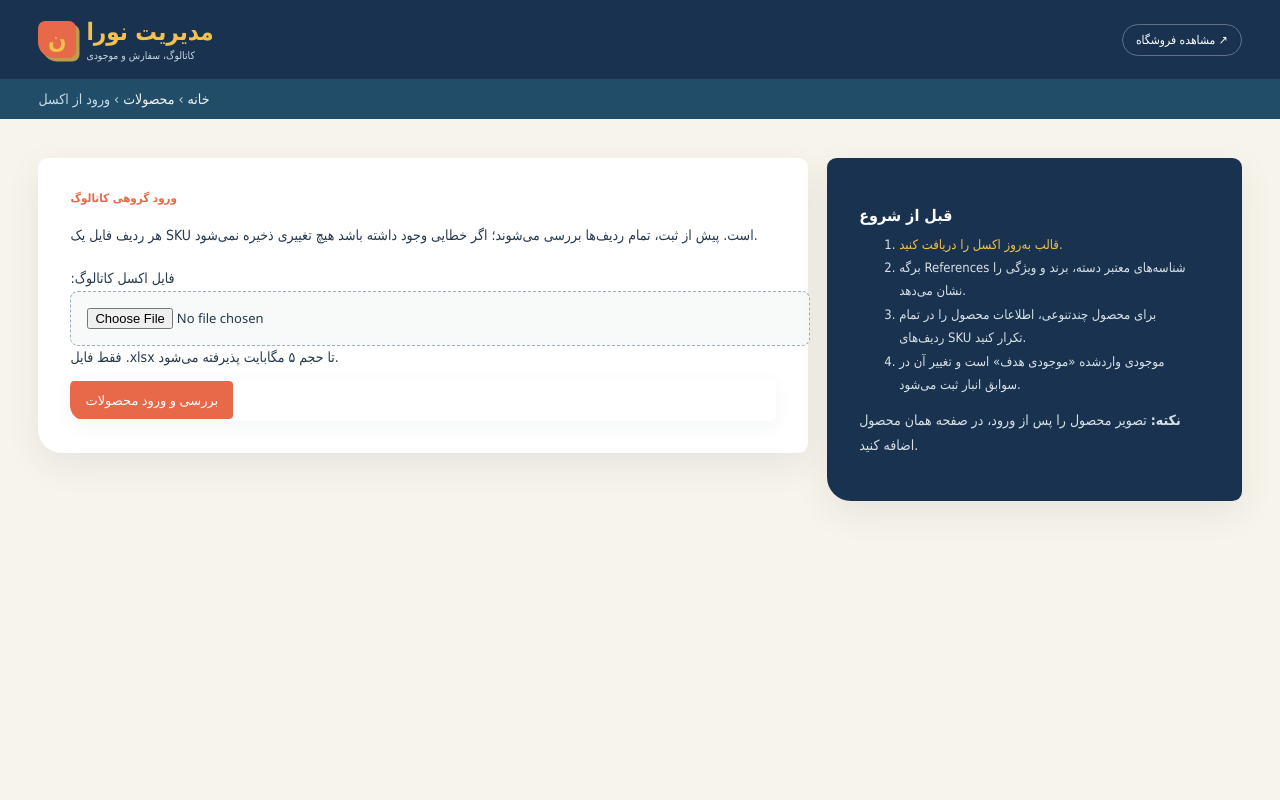
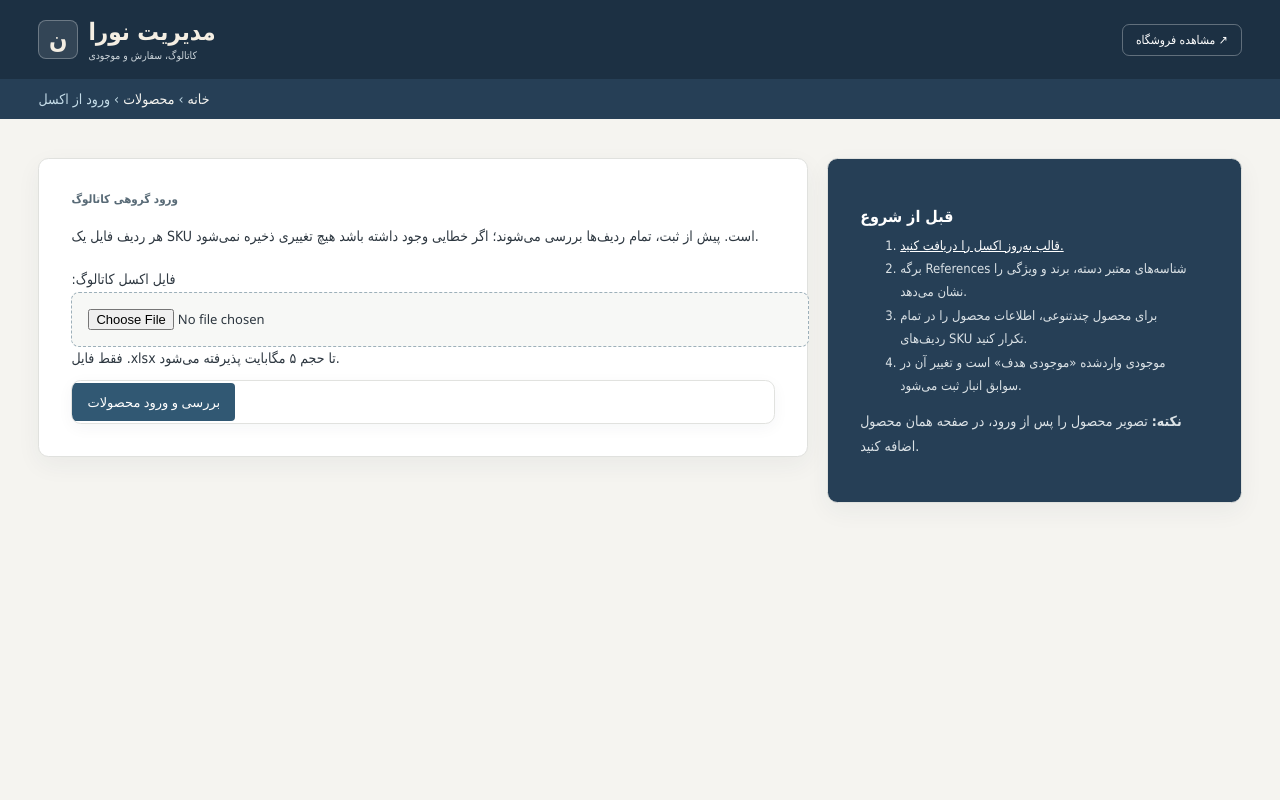
Before and after one commit to Tarokh11/vt-shop, a Django app: template backend/templates/admin/catalog/product/import_excel.html in a window 1280 px wide. Run offline with Django 5.2, Linux system fonts and the light colour scheme; the template is opened without the code that fills it: values that come from a table or form of the project are taken from there, others are empty; parts of the project's set-up code (start-up, migrations or seed data) failed here and were passed over.

Commit message:
Refine admin table design

```diff
--- a/backend/catalog/static/catalog/admin.css
+++ b/backend/catalog/static/catalog/admin.css
@@ -1,37 +1,450 @@
-:root {
-  --primary: #224d69;
-  --secondary: #19324f;
-  --accent: #f2c14e;
-  --header-bg: #19324f;
-  --header-color: #fffdf7;
-  --breadcrumbs-bg: #224d69;
-  --link-fg: #1f607c;
-  --link-hover-color: #e8684a;
-  --button-bg: #224d69;
-  --button-hover-bg: #19324f;
-  --default-button-bg: #e8684a;
-  --default-button-hover-bg: #c94f35;
+:root,
+html[data-theme="light"] {
+  --primary: #263f56;
+  --secondary: #1c3043;
+  --accent: #f4eee3;
+  --header-bg: #1c3043;
+  --header-color: #ffffff;
+  --breadcrumbs-bg: #263f56;
+  --body-bg: #f5f4f0;
+  --body-fg: #2d3740;
+  --link-fg: #315873;
+  --link-hover-color: #19364b;
+  --hairline-color: #e2e2de;
+  --border-color: #d7d8d5;
+  --darkened-bg: #f2f2ef;
+  --selected-bg: #eef2f3;
+  --selected-row: #f0f4f5;
+  --button-bg: #315873;
+  --button-hover-bg: #1c3043;
+  --default-button-bg: #315873;
+  --default-button-hover-bg: #1c3043;
 }
-html[data-theme="light"], :root { --body-bg: #f7f4eb; --body-fg: #26394d; }
-body { font-family: Tahoma, Arial, sans-serif; }
-#header { min-height: 3.7rem; padding-inline: clamp(1rem, 3vw, 2.5rem); box-shadow: 0 5px 20px rgba(25,50,79,.16); }
-#site-name a { display: inline-flex; align-items: center; gap: .65rem; color: #fff; font-weight: 700; }
-#site-name a > span:last-child { display: grid; gap: .15rem; }
-#site-name small { color: #c7d7df; font-size: .65rem; font-weight: 400; }
-.nora-admin-mark { display: grid; width: 2.35rem; height: 2.35rem; place-items: center; border-radius: .45rem .45rem .45rem 1rem; background: #e8684a; box-shadow: .22rem .22rem 0 rgba(242,193,78,.75); }
-.storefront-link { align-self: center; padding: .5rem .8rem; border: 1px solid rgba(255,255,255,.3); border-radius: 999px; color: #fff !important; font-size: .75rem; }
-div.breadcrumbs { padding: .75rem clamp(1rem, 3vw, 2.5rem); }
-#content { padding: clamp(1rem, 3vw, 2.5rem); }
-.module, .inline-group, #changelist-filter, .submit-row { overflow: hidden; border-radius: .45rem .45rem .45rem 1rem; box-shadow: 0 5px 20px rgba(25,50,79,.05); }
-.module h2, .module caption, .inline-group h2 { padding: .75rem 1rem; }
-.object-tools a { border-radius: 999px; }
-.object-tools .importlink { background: #e8684a; }
-.catalog-image-preview { width: 4.5rem; height: 3.5rem; object-fit: cover; border-radius: .4rem; }
-.admin-status, .stock-indicator { display: inline-flex; min-width: 3.5rem; justify-content: center; padding: .25rem .5rem; border-radius: 999px; font-size: .7rem; font-weight: 700; }
-.status-live, .stock-ok { background: #e0f1e9; color: #247050; }.status-draft { background: #ececef; color: #646472; }.stock-low { background: #fff0c9; color: #8b6413; }.stock-empty { background: #fbe4df; color: #a13f31; }
-.excel-import-layout { display: grid; grid-template-columns: minmax(0,1.3fr) minmax(17rem,.7fr); gap: 1.2rem; align-items: start; }
-.excel-import-card, .excel-import-help { padding: clamp(1.2rem, 3vw, 2rem); border-radius: .6rem .6rem .6rem 1.5rem; background: #fff; box-shadow: 0 12px 35px rgba(25,50,79,.08); }
-.admin-eyebrow { margin: 0; color: #e8684a; font-size: .72rem; font-weight: 700; }.excel-import-card h1 { margin-top: .4rem; }.excel-import-card form { margin-top: 1.5rem; }.excel-import-card input[type="file"] { width: 100%; padding: 1rem; border: 1px dashed #9db0ba; border-radius: .5rem; background: #f7faf9; }
-.excel-import-help { background: #19324f; color: #fff; }.excel-import-help h2 { color: #fff; }.excel-import-help a { color: #f2c14e; }.excel-import-help li, .excel-import-help p { color: #d7e1e6; line-height: 1.8; }.excel-import-help ol { padding-right: 1.2rem; }
-.import-errors { margin-top: 1.5rem; padding: 1rem; border-right: .3rem solid #ba4938; background: #fff0ed; color: #812e23; }.import-errors h2 { color: inherit; }
-@media (max-width: 767px) { #header { align-items: flex-start; gap: .7rem; flex-direction: column; padding-block: .8rem; }.storefront-link { align-self: flex-start; }.excel-import-layout { grid-template-columns: 1fr; } #content { padding: 1rem; } }
+
+body {
+  font-family: Tahoma, Arial, sans-serif;
+}
+
+#header {
+  min-height: 3.7rem;
+  padding-inline: clamp(1rem, 3vw, 2.5rem);
+  box-shadow: 0 3px 14px rgba(28, 48, 67, 0.14);
+}
+
+#site-name a {
+  display: inline-flex;
+  align-items: center;
+  gap: 0.65rem;
+  color: #fff;
+  font-weight: 700;
+}
+
+#site-name a > span:last-child {
+  display: grid;
+  gap: 0.15rem;
+}
+
+#site-name small {
+  color: #cbd4da;
+  font-size: 0.65rem;
+  font-weight: 400;
+}
+
+.nora-admin-mark {
+  display: grid;
+  width: 2.35rem;
+  height: 2.35rem;
+  place-items: center;
+  border: 1px solid rgba(255, 255, 255, 0.28);
+  border-radius: 0.5rem;
+  background: rgba(255, 255, 255, 0.1);
+}
+
+.storefront-link {
+  align-self: center;
+  padding: 0.5rem 0.8rem;
+  border: 1px solid rgba(255, 255, 255, 0.3);
+  border-radius: 0.45rem;
+  color: #fff !important;
+  font-size: 0.75rem;
+}
+
+div.breadcrumbs {
+  padding: 0.75rem clamp(1rem, 3vw, 2.5rem);
+}
+
+#content {
+  padding: clamp(1rem, 3vw, 2.5rem);
+}
+
+.module,
+.inline-group,
+#changelist-filter,
+.submit-row {
+  overflow: hidden;
+  border: 1px solid #e1e2df;
+  border-radius: 0.6rem;
+  box-shadow: 0 4px 16px rgba(28, 48, 67, 0.045);
+}
+
+.module h2,
+.module caption,
+.inline-group h2 {
+  padding: 0.75rem 1rem;
+}
+
+.object-tools a {
+  border-radius: 0.4rem;
+}
+
+.object-tools .importlink {
+  background: #315873;
+}
+
+/* Changelists use one quiet visual rhythm instead of competing row colors. */
+#changelist .results {
+  overflow-x: auto;
+  border: 1px solid #dedfdb;
+  border-radius: 0.6rem;
+  background: #fff;
+  box-shadow: 0 5px 18px rgba(28, 48, 67, 0.045);
+}
+
+#changelist .results table {
+  border-collapse: separate;
+  border-spacing: 0;
+}
+
+#changelist .results thead th {
+  padding: 0.8rem 0.7rem;
+  border-bottom: 1px solid #d7d9d6;
+  background: #eceeec;
+  color: #44515b;
+  font-size: 0.72rem;
+  font-weight: 700;
+  white-space: nowrap;
+}
+
+#changelist .results thead th a,
+#changelist .results thead th .text a {
+  color: #334653;
+}
+
+#changelist .results tbody tr,
+#changelist .results tbody tr.row1,
+#changelist .results tbody tr.row2 {
+  background: #fff;
+  transition: background 0.15s ease;
+}
+
+#changelist .results tbody tr:nth-child(even),
+#changelist .results tbody tr.row2 {
+  background: #fafaf8;
+}
+
+#changelist .results tbody tr:hover,
+#changelist .results tbody tr.row1:hover,
+#changelist .results tbody tr.row2:hover {
+  background: #f0f4f5;
+}
+
+#changelist .results tbody th,
+#changelist .results tbody td {
+  padding: 0.78rem 0.7rem;
+  border-bottom: 1px solid #ecece8;
+  color: #3d4850;
+  line-height: 1.55;
+  vertical-align: middle;
+}
+
+#changelist .results tbody tr:last-child th,
+#changelist .results tbody tr:last-child td {
+  border-bottom: 0;
+}
+
+#changelist .results tbody th a {
+  color: #284d66;
+  font-weight: 700;
+}
+
+#changelist .results input[type="text"],
+#changelist .results input[type="number"],
+#changelist .results select {
+  min-height: 2.15rem;
+  border-color: #cfd3d2;
+  border-radius: 0.35rem;
+  background: #fff;
+}
+
+#changelist .actions {
+  margin-bottom: 0.8rem;
+  padding: 0.75rem 1rem;
+  border: 1px solid #dedfdb;
+  border-radius: 0.55rem;
+  background: #fff;
+}
+
+#changelist-filter {
+  background: #fff;
+}
+
+#changelist-filter h2 {
+  background: #e9eceb;
+  color: #3c4b55;
+}
+
+#changelist-filter h3 {
+  color: #59656d;
+}
+
+#changelist-filter li.selected a {
+  color: #1f465f;
+  font-weight: 700;
+}
+
+.catalog-image-preview {
+  width: 4.5rem;
+  height: 3.5rem;
+  object-fit: cover;
+  border: 1px solid #dedfdb;
+  border-radius: 0.4rem;
+}
+
+.admin-status,
+.stock-indicator {
+  display: inline-flex;
+  min-width: 3.8rem;
+  align-items: center;
+  gap: 0.4rem;
+  justify-content: flex-start;
+  padding: 0.2rem 0;
+  background: transparent;
+  color: #536069;
+  font-size: 0.7rem;
+  font-weight: 600;
+}
+
+.admin-status::before,
+.stock-indicator::before {
+  width: 0.48rem;
+  height: 0.48rem;
+  flex: 0 0 auto;
+  border-radius: 50%;
+  background: #8b9296;
+  content: "";
+}
+
+.status-live,
+.stock-ok {
+  color: #3c6251;
+}
+
+.status-live::before,
+.stock-ok::before {
+  background: #5e8b75;
+}
+
+.status-draft {
+  color: #71777b;
+}
+
+.stock-low {
+  color: #80682f;
+}
+
+.stock-low::before {
+  background: #b89a50;
+}
+
+.stock-empty {
+  color: #8a554e;
+}
+
+.stock-empty::before {
+  background: #ad6c63;
+}
+
+.paginator {
+  margin-top: 0.8rem !important;
+  border: 1px solid #dedfdb !important;
+  border-radius: 0.55rem;
+  background: #fff !important;
+}
+
+.excel-import-layout {
+  display: grid;
+  grid-template-columns: minmax(0, 1.3fr) minmax(17rem, 0.7fr);
+  gap: 1.2rem;
+  align-items: start;
+}
+
+.excel-import-card,
+.excel-import-help {
+  padding: clamp(1.2rem, 3vw, 2rem);
+  border: 1px solid #e0e1de;
+  border-radius: 0.65rem;
+  background: #fff;
+  box-shadow: 0 8px 25px rgba(28, 48, 67, 0.055);
+}
+
+.admin-eyebrow {
+  margin: 0;
+  color: #596b77;
+  font-size: 0.72rem;
+  font-weight: 700;
+}
+
+.excel-import-card h1 {
+  margin-top: 0.4rem;
+}
+
+.excel-import-card form {
+  margin-top: 1.5rem;
+}
+
+.excel-import-card input[type="file"] {
+  width: 100%;
+  padding: 1rem;
+  border: 1px dashed #9db0ba;
+  border-radius: 0.5rem;
+  background: #f7f8f6;
+}
+
+.excel-import-help {
+  background: #263f56;
+  color: #fff;
+}
+
+.excel-import-help h2 {
+  color: #fff;
+}
+
+.excel-import-help a {
+  color: #fff;
+  text-decoration: underline;
+}
+
+.excel-import-help li,
+.excel-import-help p {
+  color: #dbe2e6;
+  line-height: 1.8;
+}
+
+.excel-import-help ol {
+  padding-right: 1.2rem;
+}
+
+.import-errors {
+  margin-top: 1.5rem;
+  padding: 1rem;
+  border-right: 0.3rem solid #9f625a;
+  background: #f8eeec;
+  color: #75443e;
+}
+
+.import-errors h2 {
+  color: inherit;
+}
+
+a:focus-visible,
+button:focus-visible,
+input:focus-visible,
+select:focus-visible,
+textarea:focus-visible {
+  outline: 3px solid rgba(49, 88, 115, 0.32);
+  outline-offset: 2px;
+}
+
+html[data-theme="dark"] {
+  --body-bg: #17232c;
+  --body-fg: #dce2e5;
+  --darkened-bg: #202e38;
+  --selected-bg: #263845;
+  --selected-row: #263845;
+  --hairline-color: #34444e;
+  --border-color: #40505a;
+  --link-fg: #a9cadb;
+  --link-hover-color: #d3e5ed;
+}
+
+html[data-theme="dark"] .module,
+html[data-theme="dark"] .inline-group,
+html[data-theme="dark"] #changelist-filter,
+html[data-theme="dark"] .submit-row,
+html[data-theme="dark"] #changelist .results,
+html[data-theme="dark"] #changelist .actions,
+html[data-theme="dark"] .paginator,
+html[data-theme="dark"] .excel-import-card {
+  border-color: #34444e;
+  background: #202e38 !important;
+}
+
+html[data-theme="dark"] #changelist .results thead th,
+html[data-theme="dark"] #changelist-filter h2 {
+  border-color: #40505a;
+  background: #293944;
+  color: #d2dadd;
+}
+
+html[data-theme="dark"] #changelist .results thead th a,
+html[data-theme="dark"] #changelist .results thead th .text a,
+html[data-theme="dark"] #changelist .results tbody th a {
+  color: #b8d4e1;
+}
+
+html[data-theme="dark"] #changelist .results tbody tr,
+html[data-theme="dark"] #changelist .results tbody tr.row1 {
+  background: #202e38;
+}
+
+html[data-theme="dark"] #changelist .results tbody tr:nth-child(even),
+html[data-theme="dark"] #changelist .results tbody tr.row2 {
+  background: #1d2a33;
+}
+
+html[data-theme="dark"] #changelist .results tbody tr:hover,
+html[data-theme="dark"] #changelist .results tbody tr.row1:hover,
+html[data-theme="dark"] #changelist .results tbody tr.row2:hover {
+  background: #293d49;
+}
+
+html[data-theme="dark"] #changelist .results tbody th,
+html[data-theme="dark"] #changelist .results tbody td {
+  border-color: #34444e;
+  color: #d3dade;
+}
+
+html[data-theme="dark"] #changelist .results input[type="text"],
+html[data-theme="dark"] #changelist .results input[type="number"],
+html[data-theme="dark"] #changelist .results select,
+html[data-theme="dark"] .excel-import-card input[type="file"] {
+  border-color: #52616a;
+  background: #17232c;
+  color: #e2e7e9;
+}
+
+@media (max-width: 767px) {
+  #header {
+    align-items: flex-start;
+    gap: 0.7rem;
+    flex-direction: column;
+    padding-block: 0.8rem;
+  }
+
+  .storefront-link {
+    align-self: flex-start;
+  }
+
+  .excel-import-layout {
+    grid-template-columns: 1fr;
+  }
+
+  #content {
+    padding: 1rem;
+  }
+
+  #changelist .results tbody th,
+  #changelist .results tbody td {
+    padding: 0.65rem 0.55rem;
+  }
+}
```
Also changed, not shown: docs/SESSION_STATE.md (+2 -1 lines).
